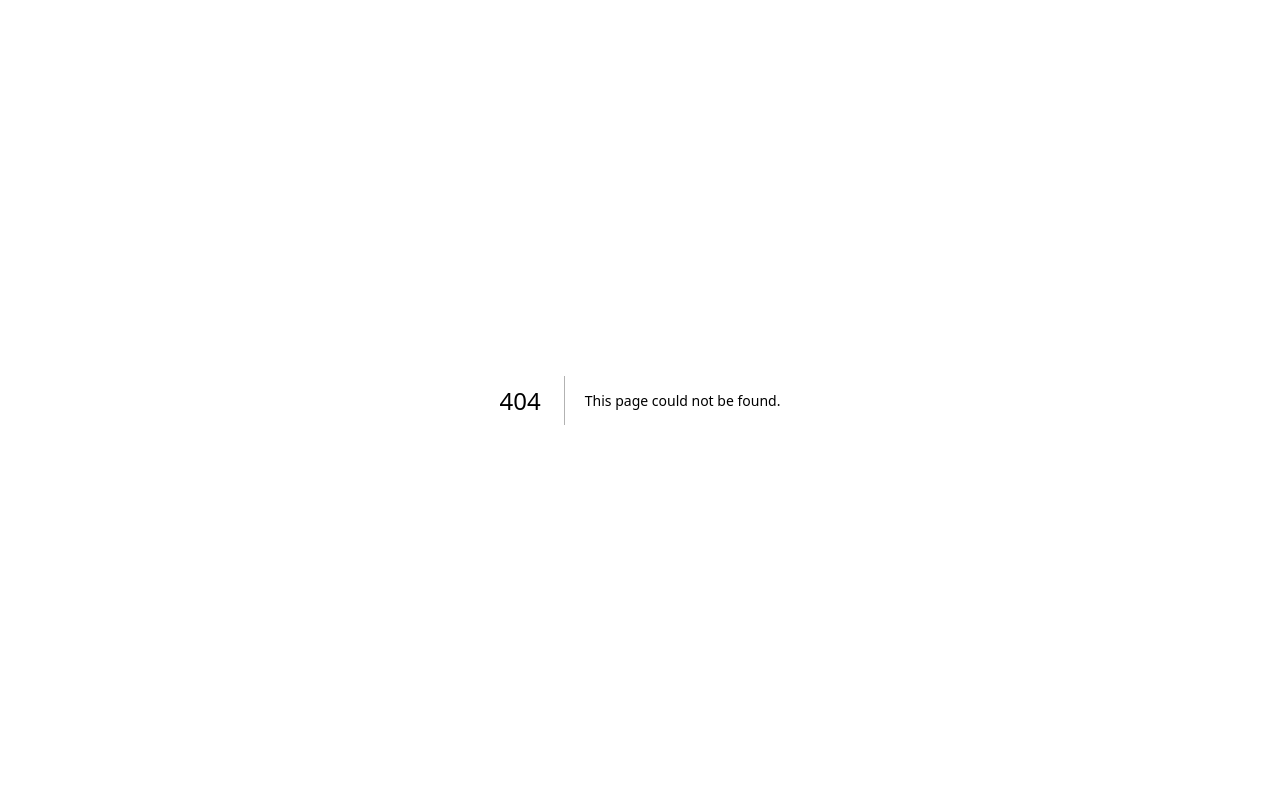
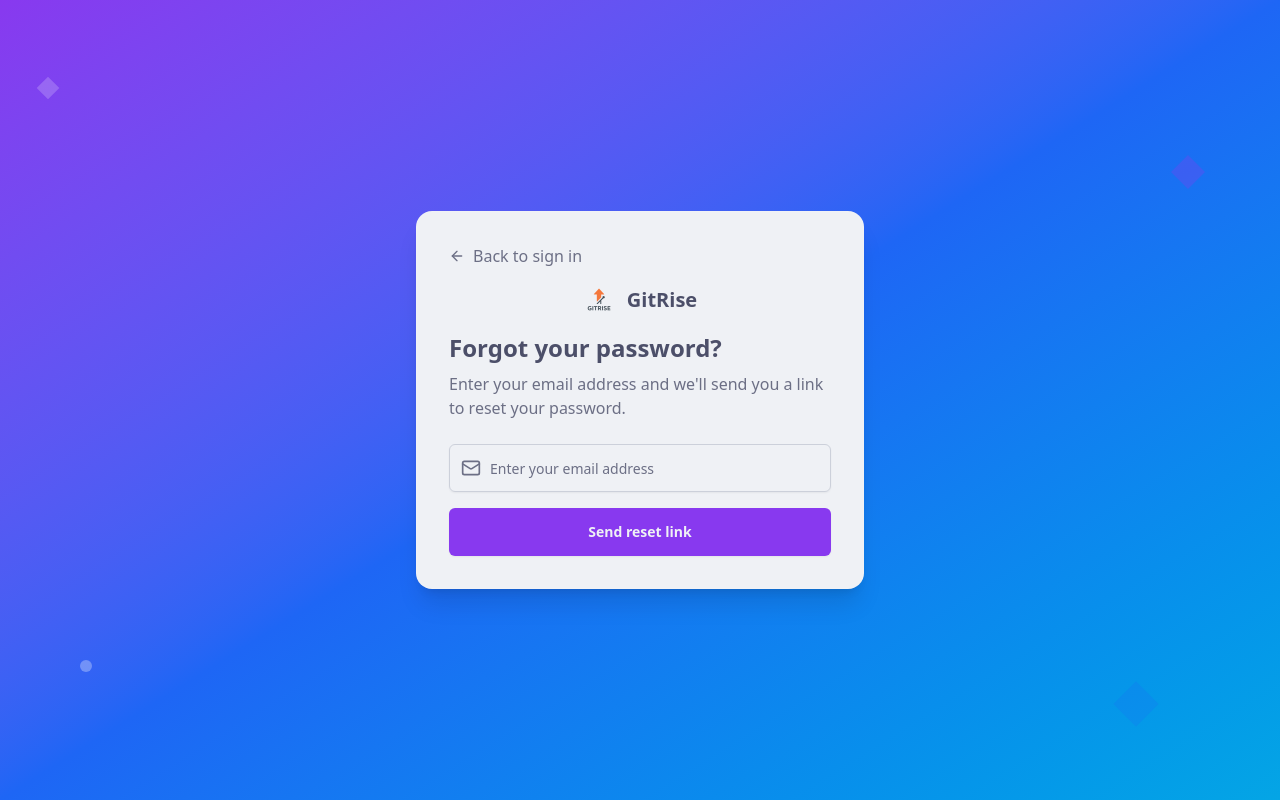
Before and after one commit to iambnlvn/gitrise, a Next.js app: page /auth/forgot-password in a window 1280 px wide. Before the commit this address had no page. Built offline with nearby package versions, Linux system fonts and the light colour scheme.

Commit message:
feat: Add Forgot Password functionality with validation and UI components

```diff
--- /dev/null
+++ b/src/app/auth/forgot-password/page.tsx
@@ -0,0 +1,174 @@
+"use client";
+
+import type React from "react";
+
+import { useState } from "react";
+import { Button } from "@/components/ui/button";
+import { Input } from "@/components/ui/input";
+import { Alert, AlertDescription } from "@/components/ui/alert";
+import { ArrowLeft, Mail, CheckCircle, AlertCircle } from "lucide-react";
+import { useRouter } from "next/navigation";
+import Image from "next/image";
+import Link from "next/link";
+import { forgotPasswordSchema } from "@/lib/validations/auth";
+
+export default function ForgotPasswordPage() {
+  const [email, setEmail] = useState("");
+  const [isLoading, setIsLoading] = useState(false);
+  const [isSuccess, setIsSuccess] = useState(false);
+  const [error, setError] = useState("");
+  const router = useRouter();
+
+  const handleSubmit = async (e: React.FormEvent) => {
+    e.preventDefault();
+    setError("");
+    setIsLoading(true);
+
+    try {
+      const emailValidation = forgotPasswordSchema.safeParse({ email });
+      if (!emailValidation.success) {
+        throw new Error("Please enter a valid email address");
+      }
+      const response = await fetch("/api/auth/forgot-password", {
+        method: "POST",
+        headers: { "Content-Type": "application/json" },
+        body: JSON.stringify({ email }),
+      });
+
+      const data = await response.json();
+
+      if (!response.ok) {
+        throw new Error(data.error || "Failed to send reset email");
+      }
+
+      setIsSuccess(true);
+    } catch (err) {
+      setError(err instanceof Error ? err.message : "An error occurred");
+    } finally {
+      setIsLoading(false);
+    }
+  };
+
+  if (isSuccess) {
+    return (
+      <div className="from-primary via-secondary to-accent relative min-h-screen overflow-hidden bg-gradient-to-br">
+        <div className="absolute inset-0">
+          <div className="absolute top-20 left-10 size-4 rotate-45 bg-white/20"></div>
+          <div className="bg-primary/30 absolute top-40 right-20 size-6 rotate-45"></div>
+          <div className="absolute bottom-32 left-20 size-3 rounded-full bg-white/30"></div>
+          <div className="bg-secondary/20 absolute right-32 bottom-20 size-8 rotate-45"></div>
+        </div>
+
+        <div className="relative z-10 flex min-h-screen items-center justify-center p-4">
+          <div className="w-full max-w-md">
+            <div className="bg-background rounded-2xl border border-white/10 p-8 shadow-xl">
+              <div className="mb-6 text-center">
+                <div className="mb-4 flex items-center justify-center gap-3">
+                  <Image src="/logo.png" alt="GitRise" width={32} height={32} />
+                  <h1 className="text-foreground text-xl font-bold">GitRise</h1>
+                </div>
+                <div className="mx-auto mb-4 flex size-16 items-center justify-center rounded-full bg-green-100">
+                  <CheckCircle className="size-8 text-green-600" />
+                </div>
+                <h2 className="text-foreground mb-2 text-2xl font-bold">
+                  Check your email
+                </h2>
+                <p className="text-muted-foreground">
+                  We&apos;ve sent a password reset link to{" "}
+                  <strong>{email}</strong>
+                </p>
+              </div>
+
+              <div className="space-y-4">
+                <Button
+                  onClick={() => router.push("/auth")}
+                  className="bg-primary hover:bg-primary/90 text-primary-foreground h-12 w-full"
+                >
+                  Back to sign in
+                </Button>
+                <p className="text-muted-foreground text-center text-sm">
+                  Didn&apos;t receive the email? Check your spam folder or{" "}
+                  <button
+                    onClick={() => setIsSuccess(false)}
+                    className="text-primary hover:text-primary/80 font-medium"
+                  >
+                    try again
+                  </button>
+                </p>
+              </div>
+            </div>
+          </div>
+        </div>
+      </div>
+    );
+  }
+
+  return (
+    <div className="from-primary via-secondary to-accent relative min-h-screen overflow-hidden bg-gradient-to-br">
+      <div className="absolute inset-0">
+        <div className="absolute top-20 left-10 size-4 rotate-45 bg-white/20"></div>
+        <div className="bg-primary/30 absolute top-40 right-20 size-6 rotate-45"></div>
+        <div className="absolute bottom-32 left-20 size-3 rounded-full bg-white/30"></div>
+        <div className="bg-secondary/20 absolute right-32 bottom-20 size-8 rotate-45"></div>
+      </div>
+
+      <div className="relative z-10 flex min-h-screen items-center justify-center p-4">
+        <div className="w-full max-w-md">
+          <div className="bg-background rounded-2xl border border-white/10 p-8 shadow-xl">
+            <div className="mb-6">
+              <Link
+                href="/auth"
+                className="text-muted-foreground hover:text-foreground mb-4 inline-flex items-center"
+              >
+                <ArrowLeft className="mr-2 size-4" />
+                Back to sign in
+              </Link>
+              <div className="mb-4 flex items-center justify-center gap-3">
+                <Image src="/logo.png" alt="GitRise" width={32} height={32} />
+                <h1 className="text-foreground text-xl font-bold">GitRise</h1>
+              </div>
+              <h2 className="text-foreground mb-2 text-2xl font-bold">
+                Forgot your password?
+              </h2>
+              <p className="text-muted-foreground">
+                Enter your email address and we&apos;ll send you a link to reset
+                your password.
+              </p>
+            </div>
+
+            {error && (
+              <Alert variant="destructive" className="mb-4">
+                <AlertCircle className="size-4" />
+                <AlertDescription>{error}</AlertDescription>
+              </Alert>
+            )}
+
+            <form onSubmit={handleSubmit} className="space-y-4">
+              <div className="space-y-1">
+                <div className="relative">
+                  <Mail className="text-muted-foreground absolute top-1/2 left-3 size-5 -translate-y-1/2 transform" />
+                  <Input
+                    type="email"
+                    placeholder="Enter your email address"
+                    value={email}
+                    onChange={(e) => setEmail(e.target.value)}
+                    className="border-border focus:border-primary focus:ring-primary h-12 pl-10"
+                    required
+                  />
+                </div>
+              </div>
+
+              <Button
+                type="submit"
+                disabled={isLoading}
+                className="bg-primary hover:bg-primary/90 text-primary-foreground h-12 w-full font-semibold"
+              >
+                {isLoading ? "Sending..." : "Send reset link"}
+              </Button>
+            </form>
+          </div>
+        </div>
+      </div>
+    </div>
+  );
+}
--- a/src/app/components/auth/main-auth-page.tsx
+++ b/src/app/components/auth/main-auth-page.tsx
@@ -19,6 +19,7 @@ import { loginSchema, signupSchema } from "@/lib/validations/auth";
 import { AuthApiResponse } from "@/types/api";
 import { treeifyError } from "zod";
 import { cn } from "@/lib/utils";
+import Link from "next/link";
 
 const GitLabIcon = ({ className }: { className?: string }) => (
   <svg className={className} viewBox="0 0 24 24" fill="currentColor">
@@ -281,6 +282,17 @@ export function MainAuthForm() {
                     {isLogin ? "Sign up" : "Sign in"}
                   </button>
                 </div>
+                {isLogin && (
+                  <div className="mt-4 text-center">
+                    <Link
+                      href="/auth/forgot-password"
+                      className="text-primary hover:text-primary/80 text-sm"
+                      type="button"
+                    >
+                      Forgot your password?
+                    </Link>
+                  </div>
+                )}
               </div>
 
               {/* Right side - Illustration */}
--- /dev/null
+++ b/src/components/ui/alert.tsx
@@ -0,0 +1,66 @@
+import * as React from "react";
+import { cva, type VariantProps } from "class-variance-authority";
+
+import { cn } from "@/lib/utils";
+
+const alertVariants = cva(
+  "relative w-full rounded-lg border px-4 py-3 text-sm grid has-[>svg]:grid-cols-[calc(var(--spacing)*4)_1fr] grid-cols-[0_1fr] has-[>svg]:gap-x-3 gap-y-0.5 items-start [&>svg]:size-4 [&>svg]:translate-y-0.5 [&>svg]:text-current",
+  {
+    variants: {
+      variant: {
+        default: "bg-card text-card-foreground",
+        destructive:
+          "text-destructive bg-card [&>svg]:text-current *:data-[slot=alert-description]:text-destructive/90",
+      },
+    },
+    defaultVariants: {
+      variant: "default",
+    },
+  },
+);
+
+function Alert({
+  className,
+  variant,
+  ...props
+}: React.ComponentProps<"div"> & VariantProps<typeof alertVariants>) {
+  return (
+    <div
+      data-slot="alert"
+      role="alert"
+      className={cn(alertVariants({ variant }), className)}
+      {...props}
+    />
+  );
+}
+
+function AlertTitle({ className, ...props }: React.ComponentProps<"div">) {
+  return (
+    <div
+      data-slot="alert-title"
+      className={cn(
+        "col-start-2 line-clamp-1 min-h-4 font-medium tracking-tight",
+        className,
+      )}
+      {...props}
+    />
+  );
+}
+
+function AlertDescription({
+  className,
+  ...props
+}: React.ComponentProps<"div">) {
+  return (
+    <div
+      data-slot="alert-description"
+      className={cn(
+        "text-muted-foreground col-start-2 grid justify-items-start gap-1 text-sm [&_p]:leading-relaxed",
+        className,
+      )}
+      {...props}
+    />
+  );
+}
+
+export { Alert, AlertTitle, AlertDescription };
--- a/src/lib/validations/auth.ts
+++ b/src/lib/validations/auth.ts
@@ -28,6 +28,10 @@ export const signupSchema = object({
     },
   ),
 });
+export const forgotPasswordSchema = object({
+  email: email("Please enter a valid email address"),
+});
 
 export type LoginInput = z.infer<typeof loginSchema>;
 export type SignupInput = z.infer<typeof signupSchema>;
+export type ForgotPasswordInput = z.infer<typeof forgotPasswordSchema>;
```
